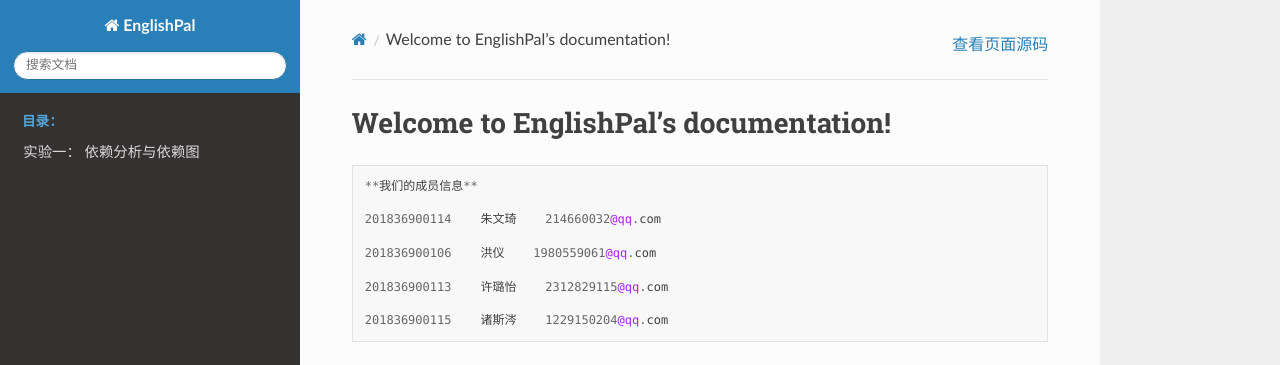
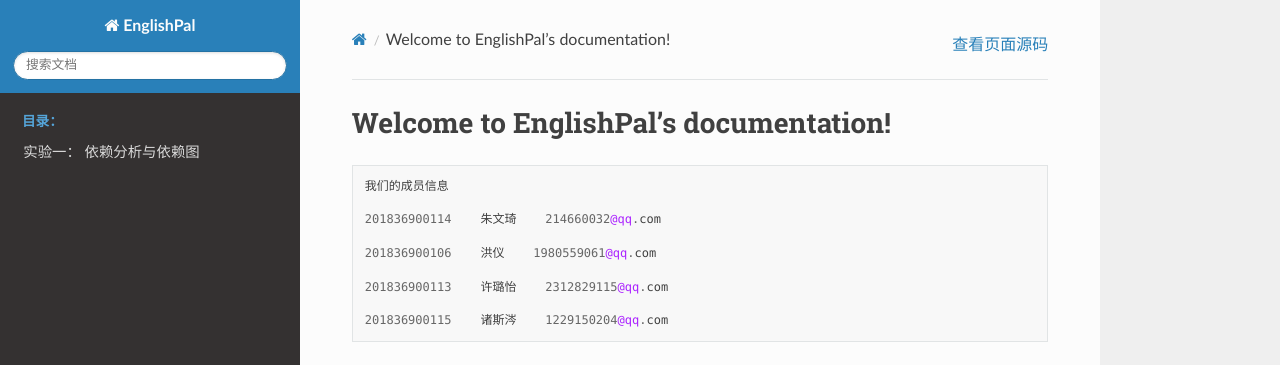
Before and after one commit to vicky-ZhuWenqi/Arch-LabDocs, a Sphinx documentation site: the page built from readthedocs/source/index.rst, in a window 1280 px wide and 1153 px high. Shown: the top 365 px of the window. Built offline with Sphinx 7.4.7 and the Read the Docs theme 2.0.0, drawn with Linux system fonts in a browser that asks for light colours.

```diff
--- a/readthedocs/source/index.rst
+++ b/readthedocs/source/index.rst
@@ -3,7 +3,7 @@ Welcome to EnglishPal's documentation!
 
 ::
 
-    **我们的成员信息**
+    我们的成员信息
 
     201836900114    朱文琦    214660032@qq.com
 
```
